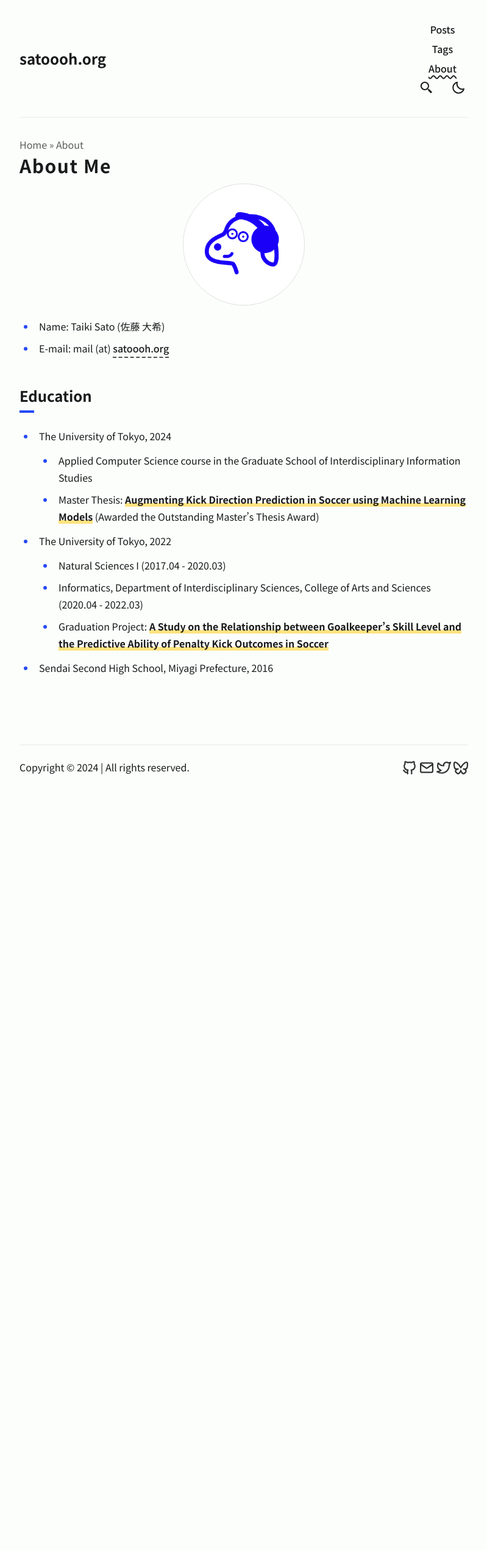
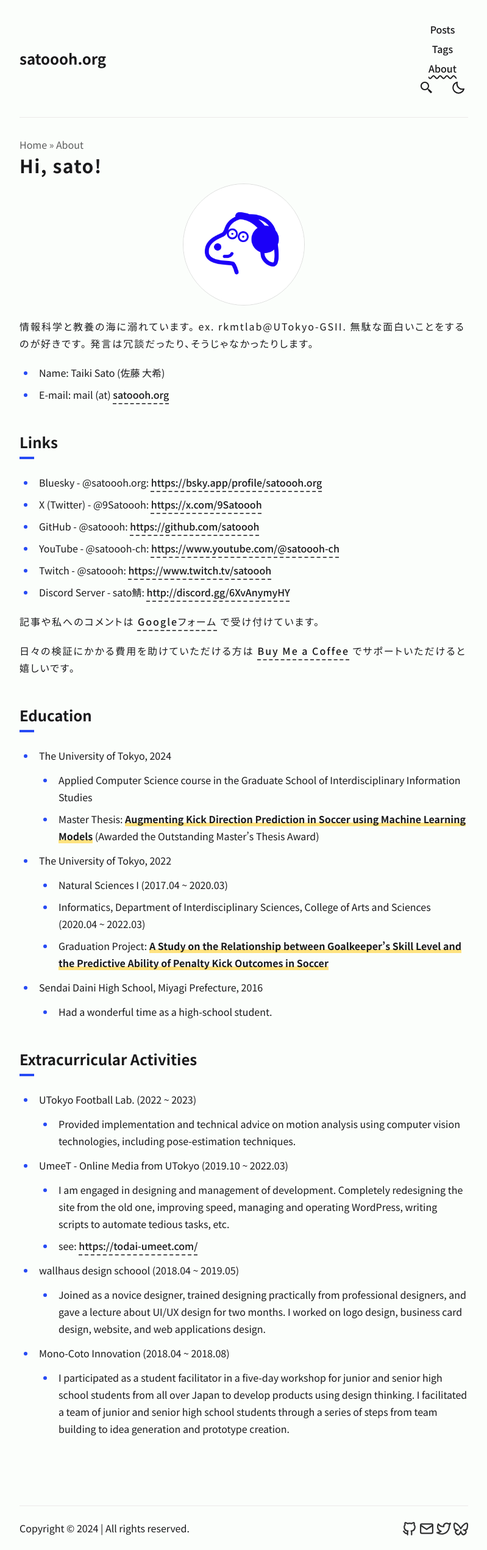
Before and after one commit to satoooh/satoooh-org, an Astro site: page /about in a window 1280 px wide. Shown: the whole page at 61% size, without its empty margins (240-1039 px from the left). Before the commit the page ends 1294 px from the top, so only its background shows below. Built offline with nearby package versions, Linux system fonts and the light colour scheme; Astro itself is replaced by a stand-in of ours.

Commit message:
update about page

```diff
--- a/src/layouts/AboutLayout.astro
+++ b/src/layouts/AboutLayout.astro
@@ -20,7 +20,7 @@ const { frontmatter } = Astro.props;
   <Breadcrumbs />
   <main id="main-content">
     <section id="about" class="prose mb-28 max-w-3xl prose-img:border-0">
-      <h1 class="text-2xl tracking-wider sm:text-3xl">{frontmatter.title}</h1>
+      <h1 class="text-2xl tracking-wider sm:text-3xl">Hi, sato!</h1>
       <slot />
     </section>
   </main>
--- a/src/pages/about.md
+++ b/src/pages/about.md
@@ -5,8 +5,25 @@ title: "About Me"
 
 <img src="/assets/avatar.png" alt="Profile Picture" width="200" height="200" style="border: solid 1px #ddd; border-radius: 50%;">
 
+情報科学と教養の海に溺れています。 ex. rkmtlab@UTokyo-GSII.
+無駄な面白いことをするのが好きです。
+発言は冗談だったり、そうじゃなかったりします。
+
 - Name: Taiki Sato (佐藤 大希)
 - E-mail: mail (at) satoooh.org
+
+## Links
+
+- Bluesky - @satoooh.org: [https://bsky.app/profile/satoooh.org](https://bsky.app/profile/satoooh.org)
+- X (Twitter) - @9Satoooh: [https://x.com/9Satoooh](https://x.com/9Satoooh)
+- GitHub - @satoooh: [https://github.com/satoooh](https://github.com/satoooh)
+- YouTube - @satoooh-ch: [https://www.youtube.com/@satoooh-ch](https://www.youtube.com/@satoooh-ch)
+- Twitch - @satoooh: [https://www.twitch.tv/satoooh](https://www.twitch.tv/satoooh)
+- Discord Server - sato鯖: [http://discord.gg/6XvAnymyHY](http://discord.gg/6XvAnymyHY)
+
+記事や私へのコメントは [Googleフォーム](https://forms.gle/jYnQNuAsi7s94L1C6) で受け付けています。
+
+日々の検証にかかる費用を助けていただける方は [Buy Me a Coffee](https://buymeacoffee.com/satoooh) でサポートいただけると嬉しいです。
 
 ## Education
 
@@ -14,7 +31,20 @@ title: "About Me"
   - Applied Computer Science course in the Graduate School of Interdisciplinary Information Studies
   - Master Thesis: **Augmenting Kick Direction Prediction in Soccer using Machine Learning Models** (Awarded the Outstanding Master's Thesis Award)
 - The University of Tokyo, 2022
-  - Natural Sciences I (2017.04 - 2020.03)
-  - Informatics, Department of Interdisciplinary Sciences, College of Arts and Sciences (2020.04 - 2022.03)
+  - Natural Sciences I (2017.04 ~ 2020.03)
+  - Informatics, Department of Interdisciplinary Sciences, College of Arts and Sciences (2020.04 ~ 2022.03)
   - Graduation Project: **A Study on the Relationship between Goalkeeper's Skill Level and the Predictive Ability of Penalty Kick Outcomes in Soccer**
-- Sendai Second High School, Miyagi Prefecture, 2016
+- Sendai Daini High School, Miyagi Prefecture, 2016
+  - Had a wonderful time as a high-school student.
+
+## Extracurricular Activities
+
+- UTokyo Football Lab. (2022 ~ 2023)
+  - Provided implementation and technical advice on motion analysis using computer vision technologies, including pose-estimation techniques.
+- UmeeT - Online Media from UTokyo (2019.10 ~ 2022.03)
+  - I am engaged in designing and management of development. Completely redesigning the site from the old one, improving speed, managing and operating WordPress, writing scripts to automate tedious tasks, etc.
+  - see: [https://todai-umeet.com/](https://todai-umeet.com/)
+- wallhaus design schoool (2018.04 ~ 2019.05)
+  - Joined as a novice designer, trained designing practically from professional designers, and gave a lecture about UI/UX design for two months. I worked on logo design, business card design, website, and web applications design.
+- Mono-Coto Innovation (2018.04 ~ 2018.08)
+  - I participated as a student facilitator in a five-day workshop for junior and senior high school students from all over Japan to develop products using design thinking. I facilitated a team of junior and senior high school students through a series of steps from team building to idea generation and prototype creation.
```
